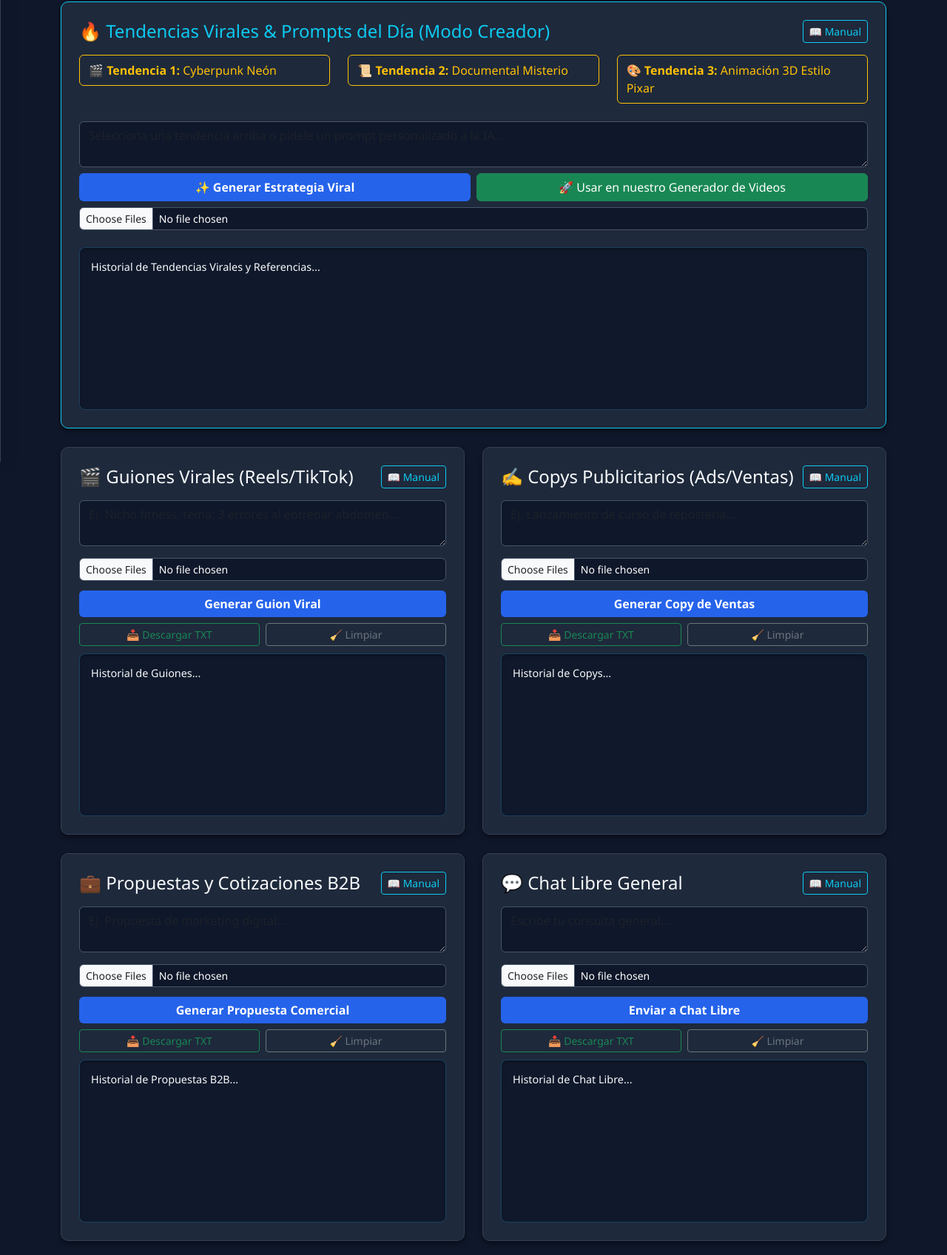
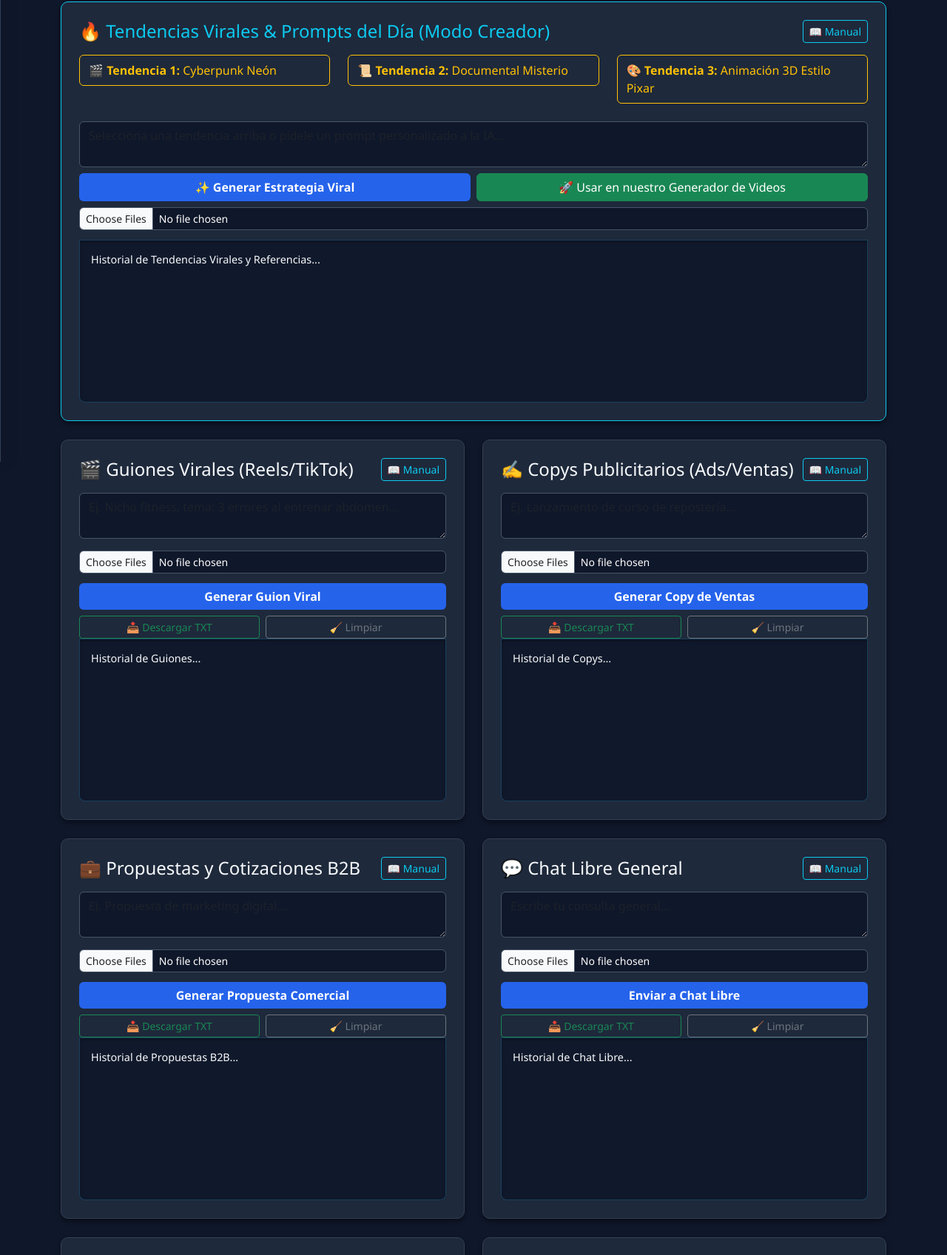
Before and after one commit to juandavidlopezinfante-art/app-wed, a Flask app: page / in a window 1280 px wide. Shown: the part 176-1872 px from the top of the page at 74% size. Run offline with Flask 3, Linux system fonts and the light colour scheme.

Commit message:
Update index.html

```diff
--- a/templates/index.html
+++ b/templates/index.html
@@ -23,10 +23,12 @@
             overflow-y: auto;
             padding: 15px;
             border-radius: 8px;
-            margin-top: 10px;
+            margin-top: 0px;
             font-size: 0.9rem;
             backdrop-filter: blur(10px);
             box-shadow: inset 0 2px 4px rgba(0,0,0,0.3);
+            border-top-left-radius: 0;
+            border-top-right-radius: 0;
         }
 
         /* BARRA DE HERRAMIENTAS DINÁMICA QUE APARECE CON LAS RESPUESTAS */
@@ -676,8 +678,8 @@
             if (confirm("¿Deseas limpiar el historial de este módulo?")) {
                 const box = document.getElementById(boxId);
                 box.innerHTML = 'Historial limpio...';
-                const tools = document.getElementById('tools-'; + boxId); // handled clean
-                document.getElementById('tools-' + boxId).style.display = 'none';
+                const tools = document.getElementById('tools-' + boxId);
+                if (tools) tools.style.display = 'none';
                 localStorage.removeItem(boxId);
             }
         }
```
